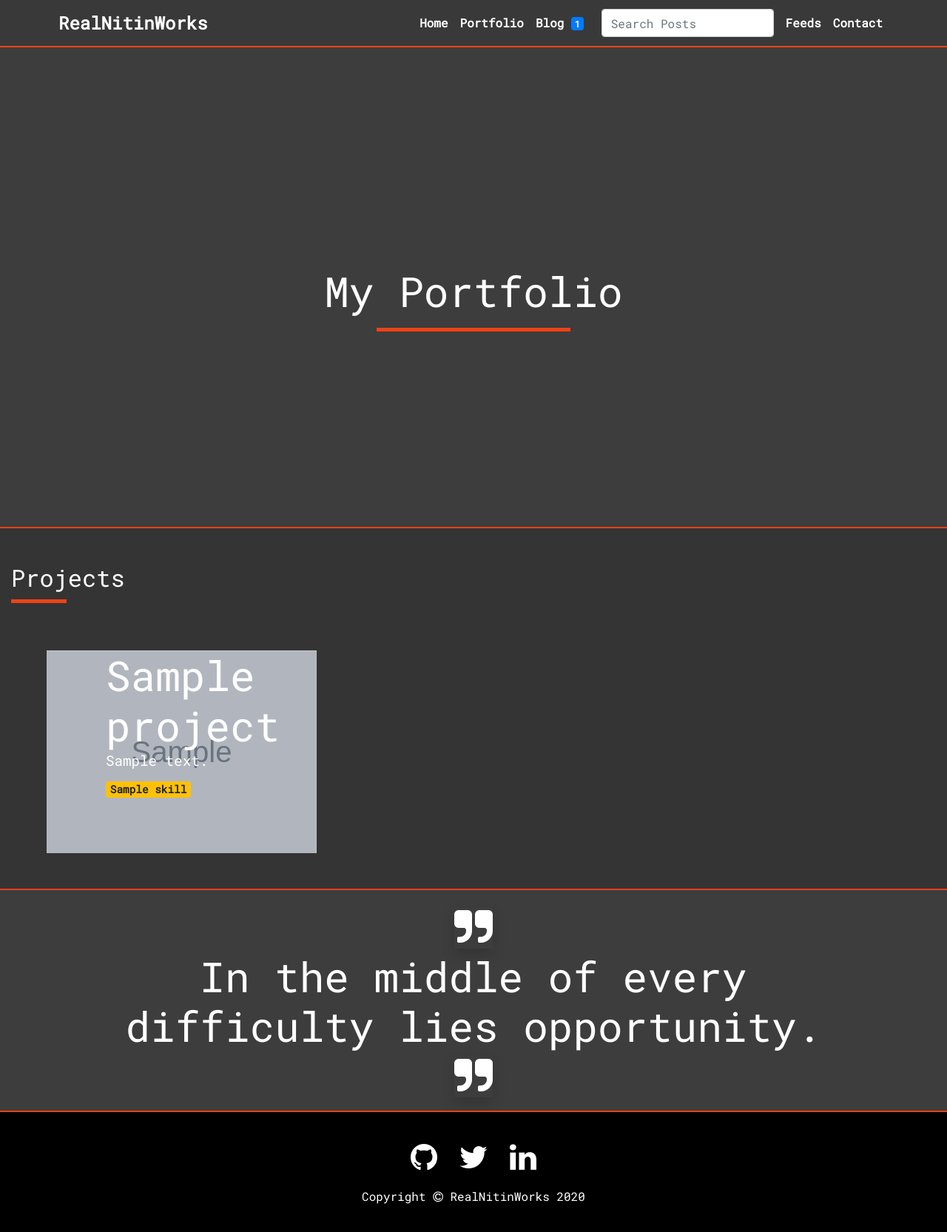
After one commit to realnitinworks/Portfolio, a Django app: page /portfolio/ in a window 1280 px wide. The commit adds this page. Shown: the whole page at 74% size. Run offline with Django 3.2, Linux system fonts and the light colour scheme; tables that the repository leaves empty hold one stand-in row (values such as "Sample post"); grey boxes marked "Sample" are stand-in pictures; parts of the project's set-up code (start-up, migrations or seed data) failed here and were passed over; some libraries are stand-ins or nearby versions.

Commit message:
Add an initial version of portfolio projects.

```diff
--- a/portfolio/models.py
+++ b/portfolio/models.py
@@ -1,5 +1,40 @@
 from django.contrib.auth.models import AbstractUser
+from django.db import models
+from django.urls import reverse
 
 
 class CustomUser(AbstractUser):
     pass
+
+
+def image_path(instance, filename):
+    return f"projects/{instance.slug}/{filename}"
+
+
+class Skill(models.Model):
+    name = models.CharField(max_length=50, unique=True)
+    slug = models.SlugField(max_length=50)
+
+    def __str__(self):
+        return f"{self.name}"
+
+
+class Project(models.Model):
+    title = models.CharField(max_length=250, unique=True)
+    slug = models.SlugField(max_length=250)
+    summary = models.CharField(max_length=600)
+    detail = models.TextField()
+    skills = models.ManyToManyField(Skill, related_name="projects", blank=True)
+    image = models.ImageField(upload_to=image_path, blank=True)
+    active = models.BooleanField(default=True)
+    created = models.DateTimeField(auto_now_add=True)
+    updated = models.DateTimeField(auto_now=True)
+
+    class Meta:
+        ordering = ("-created",)
+
+    def __str__(self):
+        return f"{self.title}"
+
+    def get_absolute_url(self):
+        return reverse("portfolio:project_detail", args=[self.id, self.slug])
--- /dev/null
+++ b/portfolio/templates/portfolio/project/project_list.html
@@ -0,0 +1,52 @@
+{% extends 'base.html' %}
+
+{% block title %}
+{{ block.super }} - Portfolio
+{% endblock title %}
+
+<!-- Dynamic content on banner overlay -->
+{% block banner_content %}
+<div class="col-sm-12 d-flex align-items-center justify-content-center">
+    <div class="text-center">
+        <h1 class="display-4">My Portfolio</h1>
+        <hr class="hr-accent">
+    </div>
+</div>
+{% endblock banner_content %}
+<!-- Dynamic content on banner overlay ends -->
+
+{% block content %}
+
+<div class="section-primary section-boundary">
+    <div class="container-fluid">
+        <div id="project-grid">
+            <div class="portfolio-section-title pt-5 pb-2">
+                <h2>
+                    Projects
+                </h2>
+            </div>
+            <div class="row py-2 p-md-5">
+                {% for project in projects %}
+                <div class="col-lg-4">
+                    <a class="portfolio-item" href="{{ project.get_absolute_url }}">
+                        <div class="caption">
+                            <div class="caption-content">
+                                <div class="display-4">{{ project.title }}</div>
+                                <p class="mb-0">{{ project.summary|truncatewords:10 }}</p>
+                                <p class="mt-2">
+                                    {% for skill in project.skills.all %}
+                                    <span class="badge badge-warning">{{ skill }}</span>
+                                    {% endfor %}
+                                </p>
+                            </div>
+                        </div>
+                        <img class="img-fluid" src="{{ project.image.url }}" alt="">
+                    </a>
+                </div>
+                {% endfor %}
+            </div>
+        </div>
+    </div>
+</div>
+
+{% endblock content %}
--- a/portfolio/urls.py
+++ b/portfolio/urls.py
@@ -1,7 +1,7 @@
 from django.conf import settings
 from django.urls import path
 
-from .views import contact, feed, home, search
+from .views import contact, feed, home, portfolio, project_detail, search
 
 app_name = "portfolio"
 
@@ -10,6 +10,8 @@
     path("", home, name="home"),
     path("feeds/", feed, name="feeds"),
     path("contact/", contact, name="contact"),
+    path("portfolio/", portfolio, name="portfolio"),
+    path("project/<int:id>/<slug:slug>/", project_detail, name="project_detail"),
 ]
 
 # Use PostgreSQL full-text search engine in production
--- a/portfolio/views.py
+++ b/portfolio/views.py
@@ -3,11 +3,12 @@
 from django.contrib.postgres import search as psql_search
 from django.core.mail import send_mail
 from django.core.paginator import EmptyPage, PageNotAnInteger, Paginator
-from django.shortcuts import render
+from django.shortcuts import get_object_or_404, render
 
 from blog.models import Post
 
 from .forms import ContactForm
+from .models import Project
 
 
 def home(request):
@@ -78,3 +79,19 @@
         "portfolio/contact.html",
         {"active": "contact", "sent": sent, "form": form},
     )
+
+
+def portfolio(request):
+    projects = Project.objects.all()
+
+    return render(
+        request, "portfolio/project/project_list.html", {"projects": projects}
+    )
+
+
+def project_detail(request, id, slug):
+    project = get_object_or_404(Project, id=id, slug=slug)
+
+    return render(
+        request, "portfolio/project/project_detail.html", {"project": project}
+    )
--- a/portfolio_project/settings.py
+++ b/portfolio_project/settings.py
@@ -196,3 +196,8 @@
 RECAPTCHA_DOMAIN = "www.recaptcha.net"  # In the event www.google.com is not accessible
 RECAPTCHA_REQUIRED_SCORE = 0.85  # Determine the likelihood of a bot
 SILENCED_SYSTEM_CHECKS = ["captcha.recaptcha_test_key_error"]
+
+
+# Media
+MEDIA_URL = "/media/"
+MEDIA_ROOT = os.path.join(BASE_DIR, "media/")
--- a/portfolio_project/urls.py
+++ b/portfolio_project/urls.py
@@ -16,6 +16,7 @@
 import os
 
 from django.conf import settings
+from django.conf.urls.static import static
 from django.contrib import admin
 from django.contrib.sitemaps.views import sitemap
 from django.urls import include, path
@@ -43,3 +44,4 @@
 # Using the django-haystack search only for development for now.
 if settings.DEBUG:
     urlpatterns += [path("search/", include("haystack.urls"))]
+    urlpatterns += static(settings.MEDIA_URL, document_root=settings.MEDIA_ROOT)
--- a/requirements.txt
+++ b/requirements.txt
@@ -11,3 +11,4 @@
 whoosh==2.7.4
 django-haystack==3.0b2
 django-recaptcha==2.0.6
+Pillow==7.0.0
--- a/static/assets/css/styles.css
+++ b/static/assets/css/styles.css
@@ -262,3 +262,91 @@
 #feeds a {
   color: var(--feeds-link-color);
 }
+
+/* Portfolio */
+.portfolio-item {
+    display: block;
+    position: relative;
+    overflow: hidden;
+    max-width: 530px;
+    margin: auto auto 1rem
+}
+
+.portfolio-item .caption {
+    display: flex;
+    height: 100%;
+    width: 100%;
+    background-color: rgba(33,37,41,.2);
+    position: absolute;
+    top: 0;
+    bottom: 0;
+    z-index: 1
+}
+
+.portfolio-item .caption .caption-content {
+    color: rgb(255, 255, 255);
+    margin: auto 2rem 2rem
+}
+
+.portfolio-item .caption .caption-content h2 {
+    font-size: .8rem;
+    text-transform: uppercase
+}
+
+.portfolio-item .caption .caption-content p {
+    font-weight: 300;
+    font-size: 1.2rem
+}
+
+@media (min-width: 992px) {
+    .portfolio-item {
+        max-width:none;
+        margin: 0
+    }
+
+    .portfolio-item .caption {
+        transition: background-color .7s,-webkit-clip-path .25s ease-out;
+        transition: clip-path .25s ease-out,background-color .7s;
+        transition: clip-path .25s ease-out,background-color .7s,-webkit-clip-path .25s ease-out;
+        -webkit-clip-path: inset(0);
+        clip-path: inset(0)
+    }
+
+    .portfolio-item .caption .caption-content {
+        transition: opacity .25s;
+        margin-left: 5rem;
+        margin-right: 5rem;
+        margin-bottom: 5rem
+    }
+
+    .portfolio-item img {
+        transition: -webkit-clip-path .25s ease-out;
+        transition: clip-path .25s ease-out;
+        transition: clip-path .25s ease-out,-webkit-clip-path .25s ease-out;
+        -webkit-clip-path: inset(-1px);
+        clip-path: inset(-1px)
+    }
+
+    .portfolio-item:hover img {
+        -webkit-clip-path: inset(2rem);
+        clip-path: inset(2rem)
+    }
+
+    .portfolio-item:hover .caption {
+        background-color: rgba(0,0,0,.9);
+        -webkit-clip-path: inset(2rem);
+        clip-path: inset(2rem)
+    }
+}
+
+.portfolio-section-title h2::after {
+    content: '';
+    /* position: absolute; */
+    display: block;
+    width: 75px;
+    height: 5px;
+    background: var(--third-set-primary-color);
+    bottom: 0;
+    left: 0;
+    margin-top: 10px;
+}
--- a/templates/navbar.html
+++ b/templates/navbar.html
@@ -20,7 +20,8 @@
                     </a>
                 </li>
                 <li class="nav-item" role="presentation">
-                    <a class="nav-link text-white  {% if active == "portfolio" %} shadow-lg {% endif %}" href="#">
+                    <a class="nav-link text-white  {% if active == "portfolio" %} shadow-lg {% endif %}"
+                        href="{% url 'portfolio:portfolio' %}">
                         Portfolio
                     </a>
                 </li>
```
Also changed, not shown: portfolio/admin.py (+14 -1 lines), portfolio/templates/portfolio/project/project_detail.html (added, +38 -0 lines), portfolio/migrations/0002_project_skill.py (added), 3 other files.
